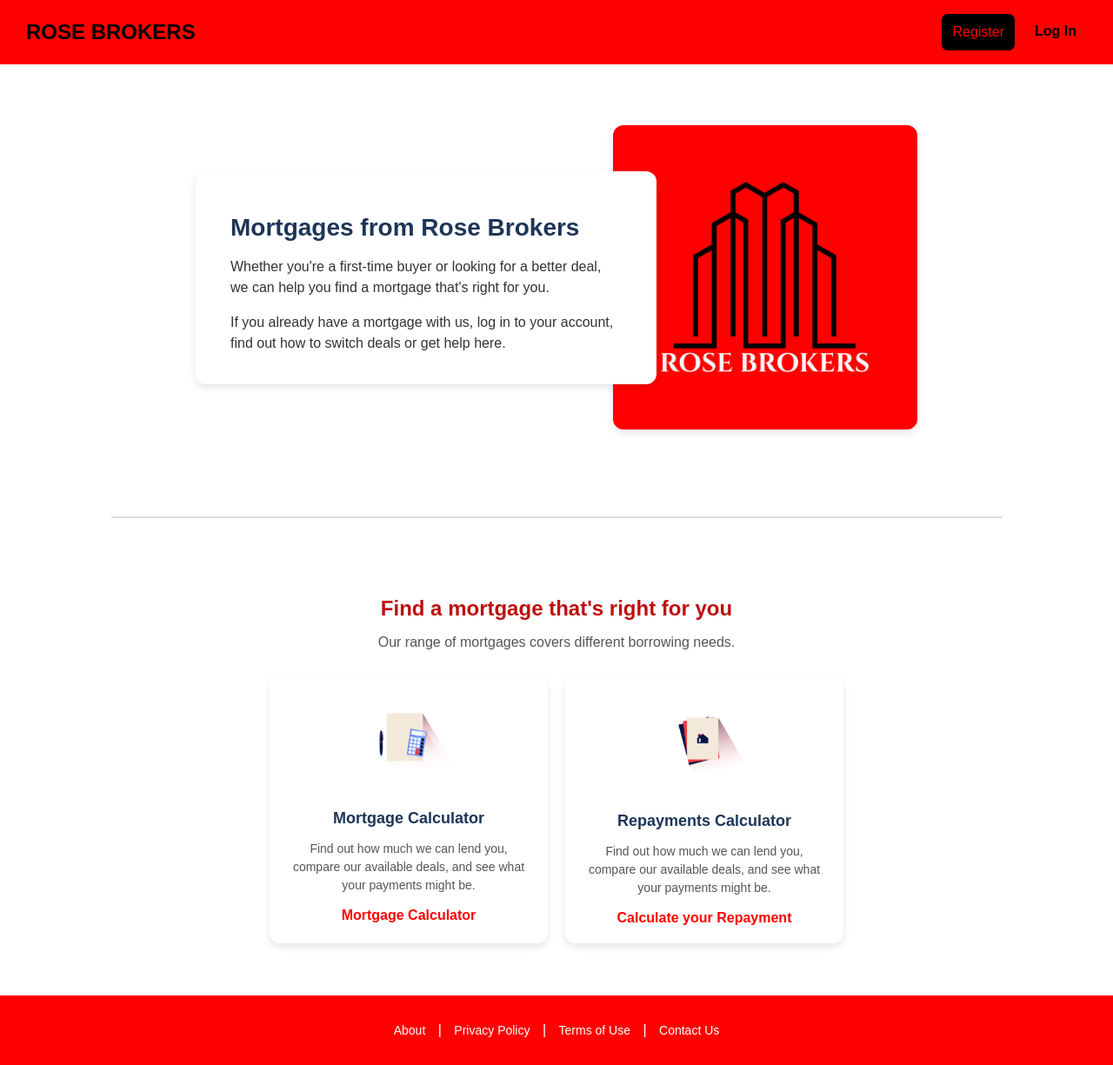
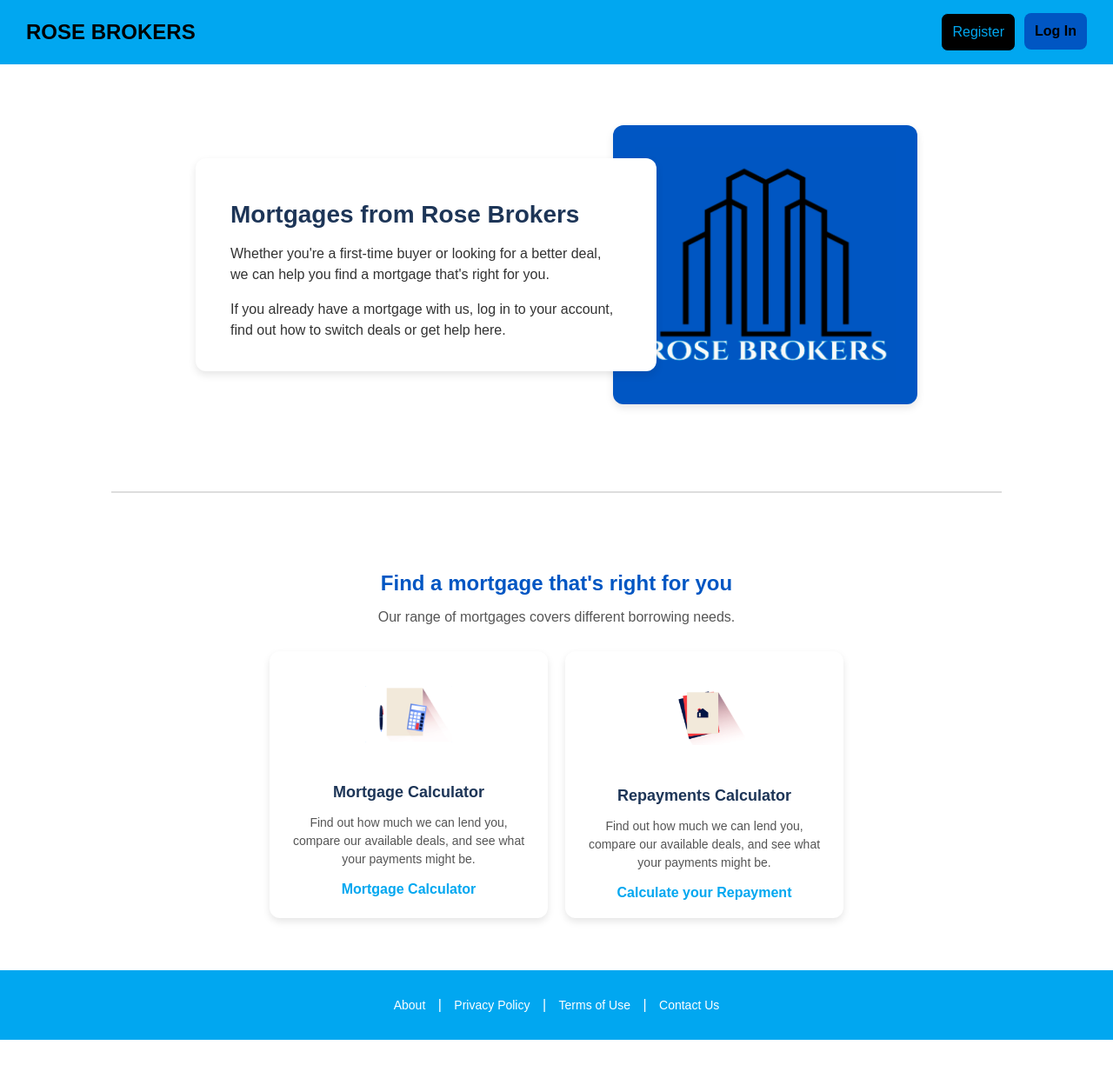
Before and after one commit to Theo-Asamp/Mortgage-Quotation-System, a PHP site: page / in a window 1280 px wide. Shown: the whole page at 87% size. After the commit the page ends 1196 px from the top, so only its background shows below. Run offline with PHP 8.4, Linux system fonts and the light colour scheme.

Commit message:
Changed colour to blue, added blue logo

```diff
--- a/css/global.css
+++ b/css/global.css
@@ -7,7 +7,7 @@ body {
 }
 
 .navbar {
-    background-color: #FF0000;
+    background-color: #01A7F0;
     color: black;
     display: flex;
     justify-content: space-between;
@@ -32,7 +32,7 @@ body {
 
 .btn1 {
     background-color: black;
-    color: #FF0000;
+    color: #01A7F0;
     border: none;
     padding: 10px 30px;
     border-radius: 7px;
@@ -40,7 +40,7 @@ body {
 }
 
 .btn2 {
-    background-color: #FF0000;
+    background-color: #01A7F0;
     color: black;
     border: black;
     border-style: double;
@@ -87,7 +87,7 @@ body {
     width: 300px;
     height: auto;
     border-radius: 12px;
-    background-color: #FF0000;
+    background-color: #0056c3;
     padding: 25px;
     display: block;
     box-shadow: 0px 4px 10px rgba(0, 0, 0, 0.1);
@@ -104,7 +104,7 @@ body {
 }
 
 .mortgage-options__title {
-    color: #bd0f0f;
+    color: #0056c3;
     font-size: 24px;
     font-weight: bold;
     margin-bottom: 5px;
@@ -156,7 +156,7 @@ body {
 }
 
 .card__link {
-    color: #FF0000;
+    color: #01A7F0;
     text-decoration: none;
     font-weight: bold;
 }
@@ -215,7 +215,7 @@ body {
 
 
 .btn--login {
-    background-color: #FF0000;
+    background-color: #0056c3;
     color: black;
     font-weight: bold;
     border-color: black;
@@ -224,8 +224,8 @@ body {
 
 .btn--register {
     background-color: black;
-    color: #FF0000;
-    border: 1px solid #FF0000;
+    color: #01A7F0;
+    border: 1px solid #01A7F0;
 }
 
 .or-text {
@@ -248,7 +248,7 @@ body {
 }
 
 .footer {
-    background-color: #FF0000;
+    background-color: #01A7F0;
     color: white;
     text-align: center;
     padding: 15px;
--- a/index.html
+++ b/index.html
@@ -27,7 +27,7 @@
                 deals or get help here.</p>
         </div>
         <div class="intro-section__image">
-            <img src="images/LogoPic.png" alt="Rose Brokers Logo">
+            <img src="images/LogoPicBlue.png" alt="Rose Brokers Logo">
         </div>
     </section>
 
```
Also changed, not shown: images/LogoPicBlue.png (added).
